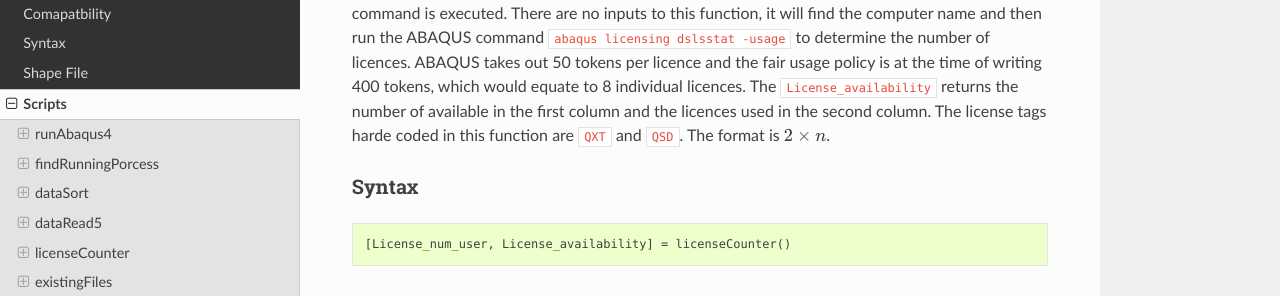
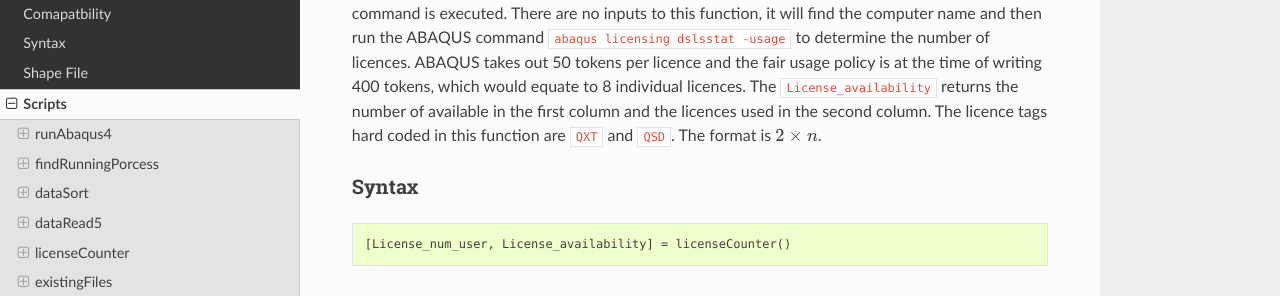
Before and after one commit to aq18507/GATORdocs, a Sphinx documentation site: the page built from doc/Scripts.rst, in a window 1280 px wide and 900 px high, scrolled down 3902 px. Shown: the part 181-477 px from the top of the window. Built offline with Sphinx 7.4.7 and the Read the Docs theme 2.0.0, drawn with Linux system fonts in a browser that asks for light colours.

Commit message:
docs: update Scripts.rst

```diff
--- a/doc/Scripts.rst
+++ b/doc/Scripts.rst
@@ -146,7 +146,7 @@
 Description
 +++++++++++
 
-This function counts the number of ABAQUS licences used by the computer from which the command is executed. There are no inputs to this function, it will find the computer name and then run the ABAQUS command ``abaqus licensing dslsstat -usage`` to determine the number of licences. ABAQUS takes out 50 tokens per licence and the fair usage policy is at the time of writing 400 tokens, which would equate to 8 individual licences. The ``License_availability`` returns the number of available in the first column and the licences used in the second column. The license tags harde coded in this function are ``QXT`` and ``QSD``. The format is :math:`2\times n`.
+This function counts the number of ABAQUS licences used by the computer from which the command is executed. There are no inputs to this function, it will find the computer name and then run the ABAQUS command ``abaqus licensing dslsstat -usage`` to determine the number of licences. ABAQUS takes out 50 tokens per licence and the fair usage policy is at the time of writing 400 tokens, which would equate to 8 individual licences. The ``License_availability`` returns the number of available in the first column and the licences used in the second column. The licence tags hard coded in this function are ``QXT`` and ``QSD``. The format is :math:`2\times n`.
 
 Syntax
 ++++++
```
